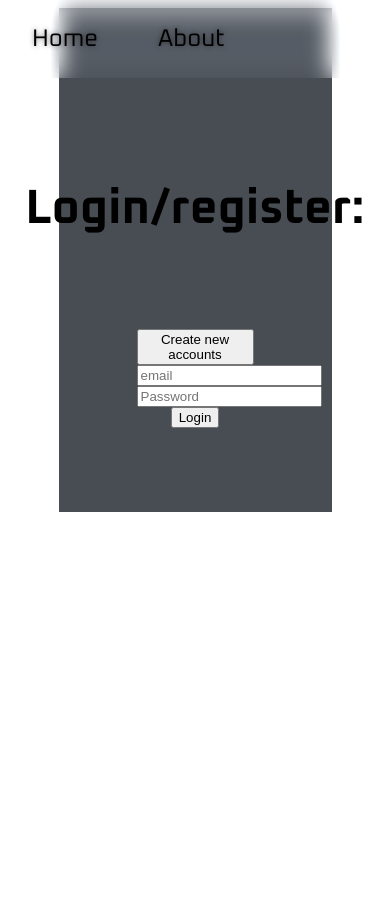
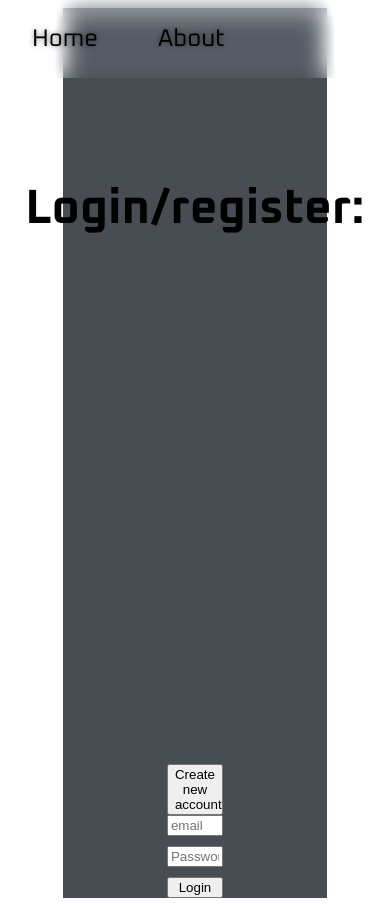
Before and after one commit to Dzeniks/openchat, a SvelteKit app in the folder sveltekit/: page /login in a window 390 px wide. Before the commit the page ends 844 px from the top, so only its background shows below. Built offline with nearby package versions, Linux system fonts and the light colour scheme.

Commit message:
Improvment of login page and fix bugs

```diff
--- a/sveltekit/src/hooks.server.ts
+++ b/sveltekit/src/hooks.server.ts
@@ -1,5 +1,5 @@
 import type { Handle } from '@sveltejs/kit';
-import { refresh, type AuthResponse, type AuthErrorResponse } from '$lib/auth/auth';
+import { type AuthErrorResponse, type AuthResponse, refresh } from '$lib/auth/auth';
 import dotenv from 'dotenv';
 
 dotenv.config();
@@ -44,13 +44,12 @@ export const handle: Handle = async ({ event, resolve }) => {
             return new Response('Unauthorized', {
                 status: 302,
                 headers: {
-                    Location: '/login', // replace with your login page URL
+                    Location: '/login',
                 },
             });
         }
     }
-    const response = await resolve(event);
-    return response;
+    return resolve(event);
 };
 
 async function auth(accessToken: string): Promise<boolean> {
--- a/sveltekit/src/lib/auth/auth.ts
+++ b/sveltekit/src/lib/auth/auth.ts
@@ -4,6 +4,7 @@ export type AuthResponse = {
 }
 
 export type AuthErrorResponse = {
+    status: number;
     error: string;
     message: string;
 }
@@ -17,16 +18,13 @@ export async function login(email: string, password: string) {
             },
             body: JSON.stringify({ email, password }),
         });
-        console.log(response.status);
-        console.log(response.ok);
         if (response.ok) {
             const json = await response.json();
             return json as AuthResponse;
         } else {
             // Server returned an error
             const errorResponse = await response.json();
-            return {error: errorResponse, message: "Failed to login"} as AuthErrorResponse;
-            // throw new Error(errorResponse.message || 'Failed to login');
+            return {status: response.status, error: errorResponse.error, message: "Failed to login"} as AuthErrorResponse;
         }
     } catch(error){
         console.error('Failed to login:', error);
@@ -44,9 +42,6 @@ export async function register(email: string, password: string) {
         },
         body: JSON.stringify({ email, password }),
         });
-        console.log(response.status);
-        console.log(response.ok);
-        console.log(response.statusText);
         if (response.ok) {
             const json = await response.json();
             return json as AuthResponse;
@@ -54,11 +49,9 @@ export async function register(email: string, password: string) {
         else {
         // Server returned an error
         const errorResponse = await response.json();
-        return {error: errorResponse, message: "Failed to register"} as AuthErrorResponse;
+        return {error: errorResponse.error, message: "Failed to register"} as AuthErrorResponse;
     }
     } catch(error){
-        // Handle any errors here
-        console.error(error);
         return {error: error, message: "Failed to register"} as AuthErrorResponse;
     }
 }
@@ -86,7 +79,5 @@ export async function refresh(refreshToken: string) {
         // Handle any errors here
         console.error(error);
         return {error: error, message: "Failed to refresh token"} as AuthErrorResponse;
-        // Return an error message or throw an exception
-        // throw new Error('Failed to refresh token');
     }
 }
--- a/sveltekit/src/routes/chat/+page.svelte
+++ b/sveltekit/src/routes/chat/+page.svelte
@@ -1,10 +1,7 @@
 <script lang="ts">
-    import { onMount } from 'svelte';
 	import { writable } from 'svelte/store';
-    import { fade, fly } from "svelte/transition"
+	import { fade} from 'svelte/transition';
 	import Message from '../../lib/components/Message.svelte';
-    import { error } from '@sveltejs/kit';
-    // Create a writable store
 	export const refreshToken = writable('');
 	export const accessToken = writable('');
 
@@ -16,48 +13,19 @@
 	};
 
 
-    let DATA: DataItem[] = [
-    ]
+	let DATA: DataItem[] = [];
 
 	let newPrompt = '';
-
-
-     let apologies = [
-        "I'm sorry, I didn't understand that. Could you please rephrase?",
-        "Apologies, I'm having trouble grasping that. Can you try rephrasing?",
-        "I apologize, but I'm having difficulty understanding. Can you provide more context?",
-        "Sorry, it seems I'm not quite getting what you're saying. Could you try saying it differently?",
-        "I'm sorry for the confusion. Could you clarify or phrase it differently?",
-        "My apologies, it seems I'm not following. Can you try explaining it differently?",
-        "I'm sorry if I'm not understanding correctly. Could you try saying it in a different way?",
-        "Apologies, it appears I'm not grasping your message. Can you simplify or rephrase it?",
-        "Sorry, I'm having trouble understanding. Could you reword that for me?",
-        "I apologize, it seems I'm not quite on the same page. Can you try explaining it differently?",
-        "Sorry, I had some servers down. What did you want again?",
-        "Oops! Looks like I was on a coffee break. Can you repeat that?",
-        "My circuits must be on vacation. Mind giving that another shot?",
-        "Apologies, it seems my wires got crossed. Can you try explaining it differently?",
-        "Whoops! Looks like I tripped over a virtual cable. Could you repeat your request?",
-        "Sorry, I think I just hit a digital pothole. Can you say that again?",
-        "My virtual hamster took a nap. Can you repeat that?",
-        "I think there was a hiccup in my programming. Can you repeat what you said?",
-        "Oops! Looks like my circuits got tangled. Can you try saying that again?",
-        "Sorry, my virtual dog ate your message. Can you resend it?",
-        "It appears my virtual parrot didn't quite catch that. Can you repeat?",
-        "I think my digital ducks are out of alignment. Can you try that again?",
-        "Sorry, I seem to have misplaced that byte. Can you repeat your request?"
-    ]
-
 	const postPrompt = () => {
 		DATA = [
 			...DATA,
 			{
-                    owner: "User",
+				owner: 'User',
 				date: new Date(),
 				prompt: newPrompt,
-                    role: "user",
+				role: 'user'
 			}
-            ]
+		];
 
 		fetch('http://localhost:3000/api/chat/', {
 			method: 'POST',
@@ -66,23 +34,20 @@
 			},
 			body: JSON.stringify({ prompt: newPrompt })
 		}).then(response => response.json()).then(data => {
-
 			if (data.output != undefined) {
 				DATA = [
 					...DATA,
 					{
-                        owner: "OpenAI",
+						owner: 'OpenAI',
 						date: new Date(),
 						prompt: data.output,
-                        role: "openai",
+						role: 'openai'
 					}
-                ]
-            }
-            else {
+				];
+			} else {
 				// Remove last element from DATA
-                DATA.pop();
-
-                if (data.error){
+				DATA = DATA.slice(0, -1);
+				if (data.error) {
 					// Alert error message
 					alert(data.error);
 				}
@@ -92,8 +57,8 @@
 
 		}).catch(error => {
 			console.error('Error:', error);
-        })
-    }
+		});
+	};
 
 </script>
 
@@ -152,7 +117,7 @@
         }
     }
 
-    h1{
+    h1 {
         text-align: center;
         font-size: 3rem;
         font-weight: 900;
@@ -161,12 +126,8 @@
     div {
         display: flex;
         flex-direction: column;
-        justify-content: center;
-
         width: 50%;
-
         justify-content: space-between;
-        grid-area: 20px;
     }
 
     @media (max-width: 800px) {
--- a/sveltekit/src/routes/login/+page.svelte
+++ b/sveltekit/src/routes/login/+page.svelte
@@ -1,10 +1,15 @@
 <script>
-    import {onMount} from 'svelte';
+	import { onMount } from 'svelte';
+  import { slide } from 'svelte/transition';
 
-    // const refreshToken = null;
+  let email = '';
+  let password = '';
+  let rePassword = '';
+  let IsLogin = true;
 
 	onMount(() => {
-        console.log("onMount");
+		console.log('onMount');
+    console.log(IsLogin);
 		const urlSearchParams = new URLSearchParams(window.location.search);
 
 		// Access individual parameters
@@ -12,45 +17,38 @@
 		const message = urlSearchParams.get('message');
 
 		if (error && message) {
-            alert(error + ": " +message);
+			alert(error + ': ' + message);
 		}
 	});
-    let email = "";
-    let password = "";
-    let rePassword = "";
 
-
-    let IsLogin = true;
 
 	const change = () => {
 		IsLogin = !IsLogin;
-    }
+	};
 </script>
 
-
 <section>
-    <h1>
-        Login/register:
-    </h1>
-    <div>
-
+    <h1>Login/register:</h1>
+    <div id="form-window">
             {#if !IsLogin}
+                <div transition:slide>
+                    <button on:click={change}>Are you already registered ?</button>
                     <form method="POST" action="?/register">
-            <button on:click={change}>Are you already registered ?</button>
                         <input type="text" placeholder="email" name="email" bind:value={email}>
                         <input type="password" placeholder="Password" name="password" bind:value={password}>
-            <input type="password" placeholder="Password" bind:value={rePassword}>
-            <button>Register</button>
+                        <input type="password" placeholder="Confirm Password" bind:value={rePassword}>
+                        <button type="submit">Register</button>
                     </form>
-        {/if}
-
-        {#if IsLogin}
+                </div>
+            {:else}
+                <div transition:slide>
+                    <button on:click={change}>Create new account</button>
                     <form method="POST" action="?/login">
-            <button on:click={change}>Create new accounts</button>
                         <input type="text" placeholder="email" name="email" bind:value={email}>
                         <input type="password" placeholder="Password" name="password" bind:value={password}>
-            <button>Login</button>
+                        <button type="submit">Login</button>
                     </form>
+                </div>
             {/if}
     </div>
 </section>
@@ -58,23 +56,35 @@
 
 <style>
 
+    form {
+        display: flex;
+        flex-direction: column;
+        gap: 10px;
+    }
+
+
+    #form-window{
+        display: flex;
+        flex-direction: column;
+        text-align: center;
+        align-items: center;
+    }
+
     section {
-        padding: 10vh 5vw;
+        padding: 10vh 5vw 0 5vw;
 
         display: flex;
         flex-direction: column;
         text-align: center;
         align-items: center;
-        width: 60vw;
         background-color: var(--secondary);
+        font-size: 16px;
 
-        justify-content: space-between;
-        gap: 50px;
-
-        font-size: 16px;
+        width: 60%;
+        height: 90vh;
     }
 
-    h1{
+    h1 {
         text-align: center;
         font-size: 3rem;
         font-weight: 900;
@@ -83,15 +93,20 @@
     div {
         display: flex;
         flex-direction: column;
-        justify-content: center;
-
         width: 50%;
-
         justify-content: space-between;
-        grid-area: 20px;
     }
 
     @media (max-width: 800px) {
+
+        #form-window{
+            display: flex;
+            text-align: center;
+            justify-items: center;
+            justify-content: space-between;
+            flex-direction: column;
+            gap: 20px;
+        }
 
         section {
             padding-top: 35%;
```
Also changed, not shown: sveltekit/src/routes/login/+page.server.ts (+10 -15 lines). Lines whose indentation alone changed are shown as unchanged.
